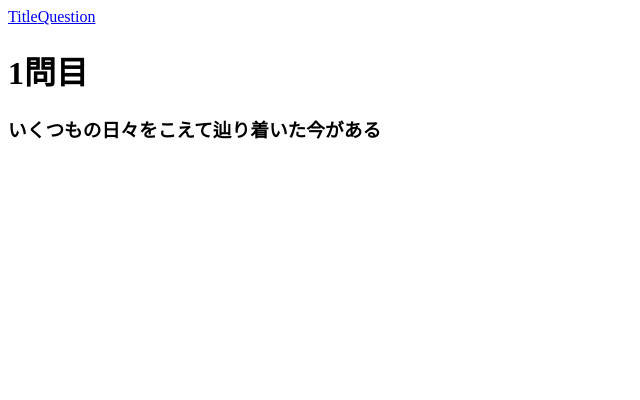
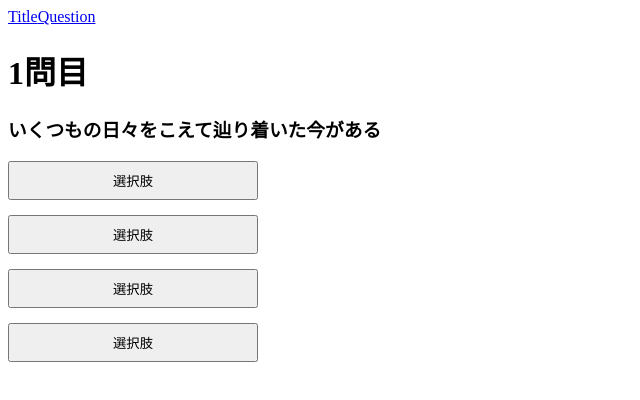
Before and after one commit to YanaiShohei/intern-yanai, an Angular app in the folder app/: page /question in a window 1280 px wide. Shown: the top 400 px of the page, without its empty margins (0-640 px from the left). Built offline with nearby package versions, Linux system fonts and the light colour scheme.

Commit message:
選択肢ボタンの追加

```diff
--- a/app/src/app/question/question.component.html
+++ b/app/src/app/question/question.component.html
@@ -1,2 +1,12 @@
 <h1>1問目</h1>
+
 <h3>いくつもの日々をこえて辿り着いた今がある</h3>
+
+<button class="button">選択肢</button>
+<br>
+<button class="button">選択肢</button>
+<br>
+<button class="button">選択肢</button>
+<br>
+<button class="button">選択肢</button>
+<br>
--- a/app/src/app/question/question.component.scss
+++ b/app/src/app/question/question.component.scss
@@ -0,0 +1,5 @@
+.button{
+    width: 250px;
+    padding: 8px;
+    margin-bottom: 15px;
+  }
```
